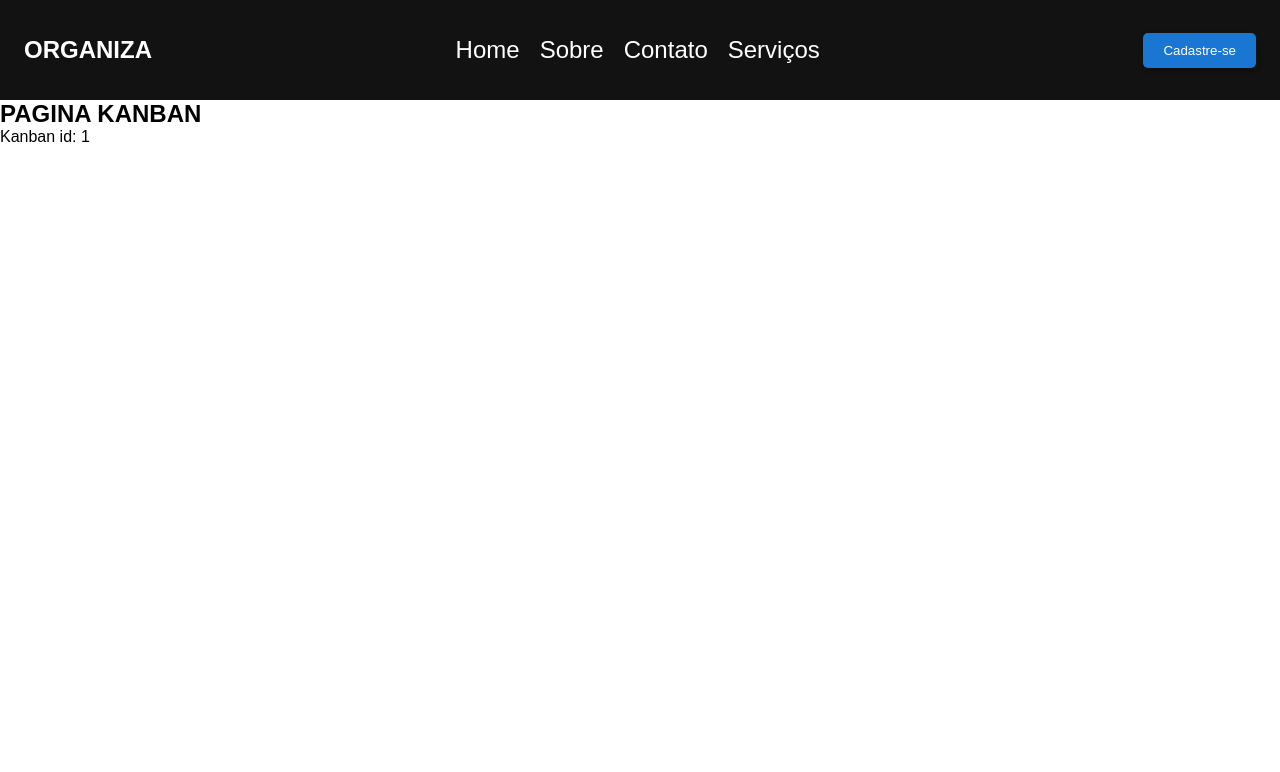
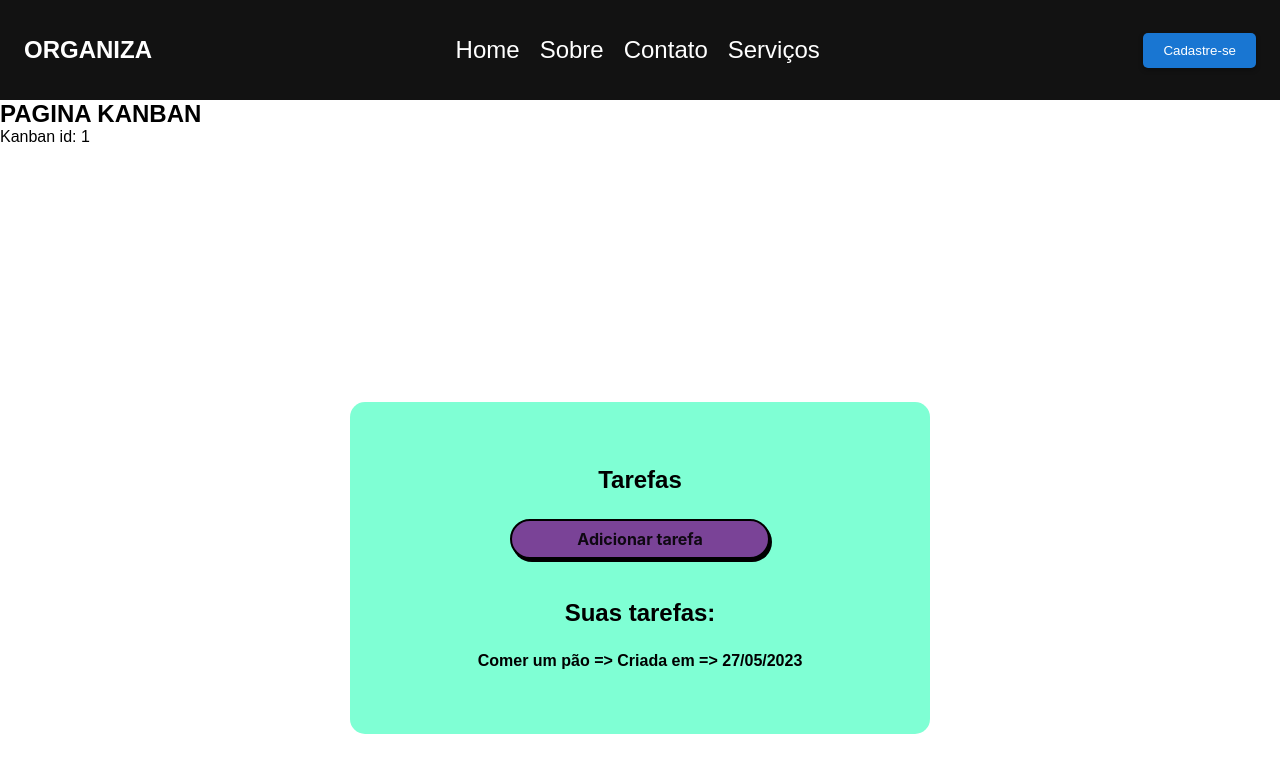
Before and after one commit to Guigui3801/organiza_pi7, a React (Create React App) app in the folder front/: page /kanban/1 in a window 1280 px wide. Shown: the top 772 px of the page. Built offline with nearby package versions, Linux system fonts and the light colour scheme; the HTML template or start-up script is replaced by a standard one.

Commit message:
componente criado

```diff
--- /dev/null
+++ b/front/src/components/AppTask/AppTask.jsx
@@ -0,0 +1,70 @@
+import React, { useState } from "react";
+import "./AppTask.scss";
+import { Button, Menu, Input } from "antd";
+
+const taskData = [
+    {
+        id: 1,
+        name: 'Comer um pão',
+        created_at: '27/05/2023',
+        completed: false,
+        postponed: true,
+        forgot: false,
+        abandoned: false,
+        forbidden: true,
+    },
+];
+
+const AppTask = () => {
+    const [menuOpen, setMenuOpen] = useState(false);
+    const [inputValue, setInputValue] = useState('');
+
+    const handleAdd = () => {
+        setMenuOpen(!menuOpen);
+    };
+    const handleAppend = () => {
+        if (inputValue != ''){
+        taskData.push({
+            id: taskData.length + 1,
+            name: inputValue,
+            created_at: new Date().toLocaleDateString(),
+            completed: false,
+            postponed: true,
+            forgot: false,
+            abandoned: false,
+            forbidden: true,
+        });
+        setInputValue('');
+    }
+        setMenuOpen(!menuOpen);
+    }
+
+    return (
+        <div className="AppTask">
+
+            <div className="container">
+                <h2>Tarefas</h2>
+                <Button className="addTask" type="default" onClick={handleAdd}>
+                    Adicionar tarefa
+                </Button>
+                <Menu mode="inline" theme="dark" className='addMenu' hidden={!menuOpen}>
+                    <Menu.Item key="1">
+                        <Input placeholder="Nome da tarefa" value={inputValue} onChange={(e) => setInputValue(e.target.value)}/>
+                    </Menu.Item>
+                    <Menu.Item key="2"><Button onClick={() => handleAppend()}>Adicionar</Button></Menu.Item>
+                </Menu>
+                <div className="spacer" />
+                <h2>Suas tarefas:</h2>
+                {taskData.map((task) => (
+                    <div key={task.id}>
+                        <p>
+                            {task.name} => Criada em => {task.created_at}
+                        </p>
+                    </div>
+                ))}
+            </div>
+        </div>
+    );
+};
+
+export default AppTask;
--- /dev/null
+++ b/front/src/components/AppTask/AppTask.scss
@@ -0,0 +1,23 @@
+.AppTask {
+    display: flex;
+    flex-direction: column;
+    align-items: center;
+    justify-content: center;
+    text-align: center;
+
+    .addTask {
+      min-width: 200px;
+    }
+
+    .spacer {
+      height: 5vh;
+    }
+
+    .container {
+      padding: 5% 10% !important;
+    }
+    .addMenu{
+        margin-top:3%;
+        border-radius: 10px;
+    }
+  }
--- a/front/src/pages/Kanban/Kanban.jsx
+++ b/front/src/pages/Kanban/Kanban.jsx
@@ -1,5 +1,6 @@
 import React from "react";
 import { useParams } from "react-router-dom";
+import AppTask from "../../components/AppTask/AppTask";
 
 export default function Kanban() {
   const { id } = useParams();
@@ -7,6 +8,7 @@ export default function Kanban() {
     <>
       <h2>PAGINA KANBAN</h2>
       <div>Kanban id: {id}</div>
+      <AppTask/>
     </>
   );
 }
```
Also changed, not shown: 2 other files (tests, documents, lock files or other folders).
